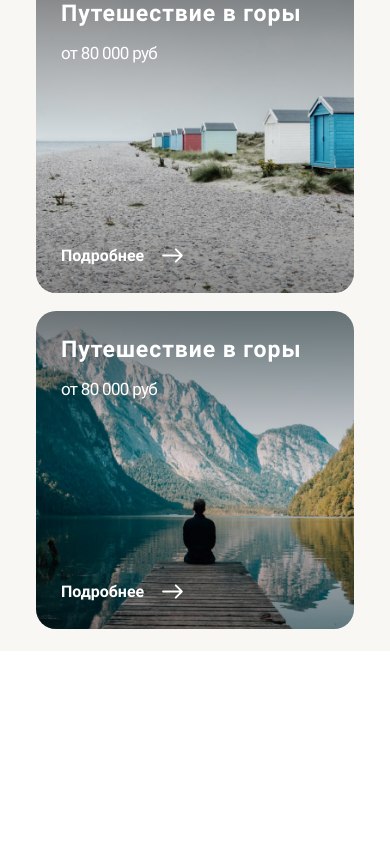
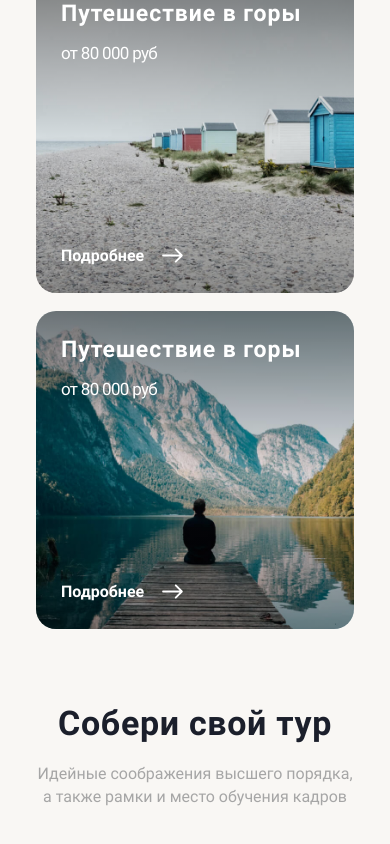
Before and after one commit to aumetros/snp-yourtour-react, a React (Create React App) app: page / in a window 390 px wide. Shown: the part 2106-2950 px from the top of the page. Before the commit the page ends 2757 px from the top, so only its background shows below. Built offline with nearby package versions, Linux system fonts and the light colour scheme.

Commit message:
Add Main: Add component CollectTour

```diff
--- /dev/null
+++ b/src/components/CollectTour/CollectTour.css
@@ -0,0 +1,37 @@
+.collect-tour {
+  max-width: 1170px;
+  margin: 0 auto;
+  padding: 53px 53px 52px;
+}
+
+.collect-tour__title {
+  max-width: 458px;
+  margin: 0 auto 30px;
+}
+
+.collect-tour__subtitle {
+  max-width: 418px;
+  margin: 0 auto 100px;
+  color: #a6a6a6;
+  text-align: center;
+}
+
+@media screen and (max-width: 760px) {
+  .collect-tour__subtitle {
+    max-width: 318px;
+    margin-bottom: 40px;
+  }
+}
+
+@media screen and (max-width: 760px) {
+  .collect-tour__title {
+    max-width: 318px;
+    margin-bottom: 20px;
+  }
+}
+
+@media screen and (max-width: 520px) {
+  .collect-tour {
+    padding: 53px 21px 52px;
+  }
+}
--- /dev/null
+++ b/src/components/CollectTour/CollectTour.js
@@ -0,0 +1,180 @@
+import "./CollectTour.css";
+
+function CollectTour() {
+  return (
+    <section id="collect-tour" className="collect-tour">
+      <h2 className="collect-tour__title text-section-title">
+        Собери свой тур
+      </h2>
+      <p className="collect-tour__subtitle text">
+        Идейные соображения высшего порядка, а&nbsp;также рамки и место обучения
+        кадров
+      </p>
+      {/* <form className="tours-form">
+        <fieldset className="tours-form__fieldset tours-form__fieldset_type_inputs">
+          <div className="tours-form__container">
+            <label className="tours-form__label text" for="name">
+              Имя
+            </label>
+            <input
+              className="tours-form__input text"
+              id="name"
+              name="name"
+              type="text"
+              placeholder="Введите Ваше имя"
+              required
+            />
+          </div>
+          <div className="tours-form__container">
+            <label className="tours-form__label text" for="direction">
+              Направление
+            </label>
+            <div className="tours-form__select-container">
+              <select
+                className="tours-form__select text"
+                id="direction"
+                name="direction"
+                required
+              >
+                <option value="" disabled selected hidden>
+                  Куда хотите ехать
+                </option>
+                <option value="Санкт-Петербург">Санкт-Петербург</option>
+                <option value="Лондон">Лондон</option>
+                <option value="Ямайка">Ямайка</option>
+              </select>
+            </div>
+          </div>
+          <div className="tours-form__container">
+            <label className="tours-form__label text" for="email">
+              Email
+            </label>
+            <input
+              className="tours-form__input text"
+              id="email"
+              name="email"
+              type="email"
+              placeholder="example@mail.com"
+              required
+            />
+          </div>
+          <div className="tours-form__container">
+            <label className="tours-form__label text" for="phone">
+              Телефон
+            </label>
+            <input
+              className="tours-form__input text"
+              id="phone"
+              name="phone"
+              type="tel"
+              placeholder="+ 7 ( _ _ _ ) _ _ _ - _ _ - _ _"
+              required
+            />
+          </div>
+          <div className="tours-form__container">
+            <label className="tours-form__label text" for="date-from">
+              Дата от
+            </label>
+            <input
+              className="tours-form__input text tours-form__date"
+              id="date-from"
+              name="date-from"
+              type="date"
+              required
+            />
+          </div>
+          <div className="tours-form__container">
+            <label className="tours-form__label text" for="date-to">
+              Дата до
+            </label>
+            <input
+              className="tours-form__input text tours-form__date"
+              id="date-to"
+              name="date-to"
+              type="date"
+              required
+            />
+          </div>
+          <div className="tours-form__container tours-form__container_size_wide">
+            <label className="tours-form__label text" for="comment">
+              Комментарий
+            </label>
+            <textarea
+              className="tours-form__comment"
+              id="comment"
+              name="comment"
+            ></textarea>
+          </div>
+        </fieldset>
+        <fieldset className="tours-form__fieldset tours-form__fieldset_type_checkboxes">
+          <span className="tours-form__label text">Вам есть 18 лет?</span>
+          <div className="tours-form__radios">
+            <label
+              className="tours-form__label text tours-form__label_el_radio"
+              for="adult-user"
+            >
+              <input
+                className="tours-form__radio"
+                type="radio"
+                name="adult"
+                id="adult-user"
+                value="true"
+              />
+              <span className="tours-form__pseudo tours-form__pseudo_type_radio"></span>
+              <span>Да</span>
+            </label>
+            <label
+              className="tours-form__label text tours-form__label_el_radio"
+              for="underage-user"
+            >
+              <input
+                className="tours-form__radio"
+                type="radio"
+                name="adult"
+                id="underage-user"
+                value="false"
+              />
+              <span className="tours-form__pseudo tours-form__pseudo_type_radio"></span>
+              <span>Нет</span>
+            </label>
+          </div>
+        </fieldset>
+        <fieldset className="tours-form__fieldset tours-form__fieldset_type_agree">
+          <label className="tours-form__label">
+            <input
+              className="tours-form__checkbox"
+              type="checkbox"
+              name="agree"
+              value="agree"
+              required
+            />
+            <span className="tours-form__pseudo tours-form__pseudo_type_checkbox"></span>
+          </label>
+          <div>
+            <span className="tours-form__agree-text text-small">
+              Нажимая кнопку, я принимаю условия
+            </span>
+            <a
+              className="tours-form__agree-link text-small"
+              href="https://www.consultant.ru/document/cons_doc_LAW_305/"
+              target="_blank"
+              rel="noreferrer"
+            >
+              Лицензионного договора
+            </a>
+          </div>
+        </fieldset>
+        <div>
+          <button className="tours-form__submit-button text" type="submit">
+            Найти тур
+          </button>
+          <button className="tours-form__reset-button text" type="reset">
+            Сбросить
+          </button>
+        </div>
+      </form> */}
+    </section>
+  );
+}
+
+export default CollectTour;
--- a/src/components/Main/Main.js
+++ b/src/components/Main/Main.js
@@ -1,9 +1,11 @@
 import ChooseTour from "../ChooseTour/ChooseTour";
+import CollectTour from "../CollectTour/CollectTour";
 
 function Main() {
   return (
     <main className="main">
       <ChooseTour />
+      <CollectTour />
 
     </main>
   )
```
